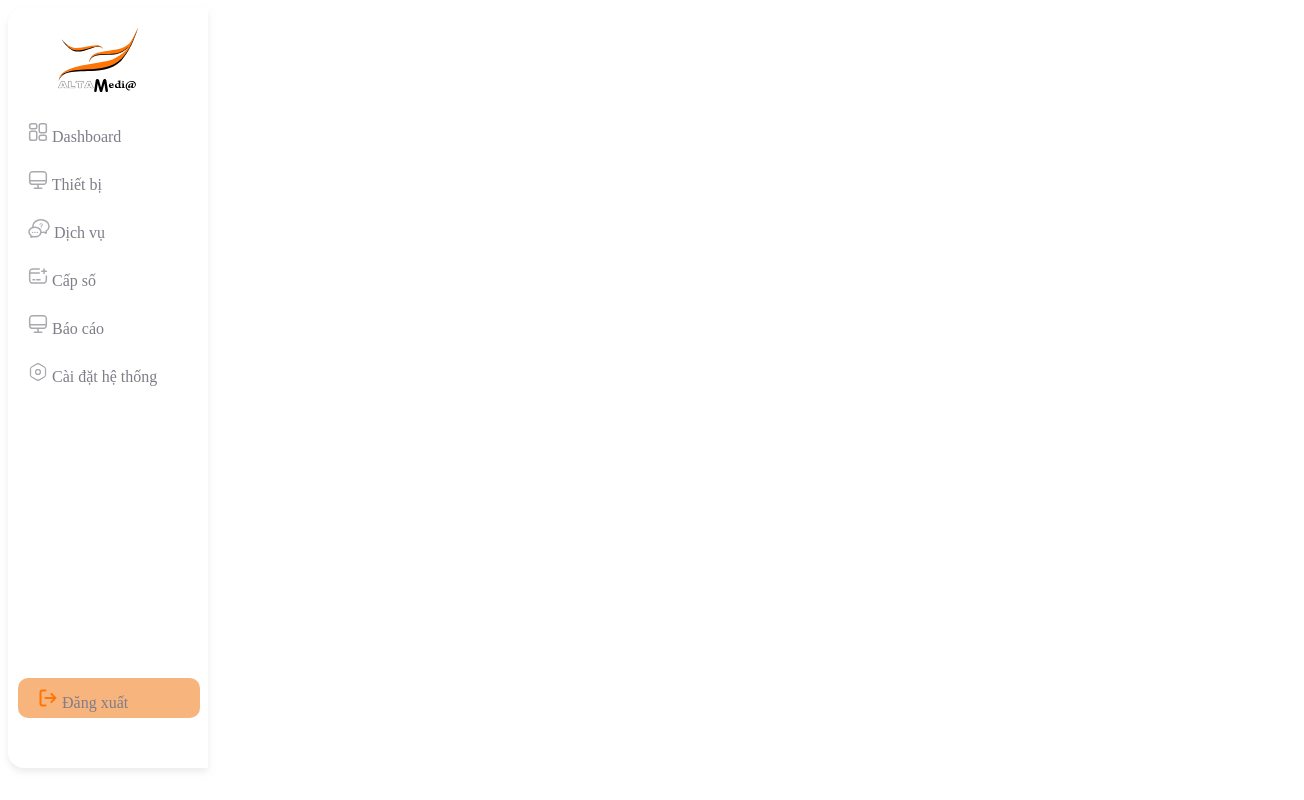
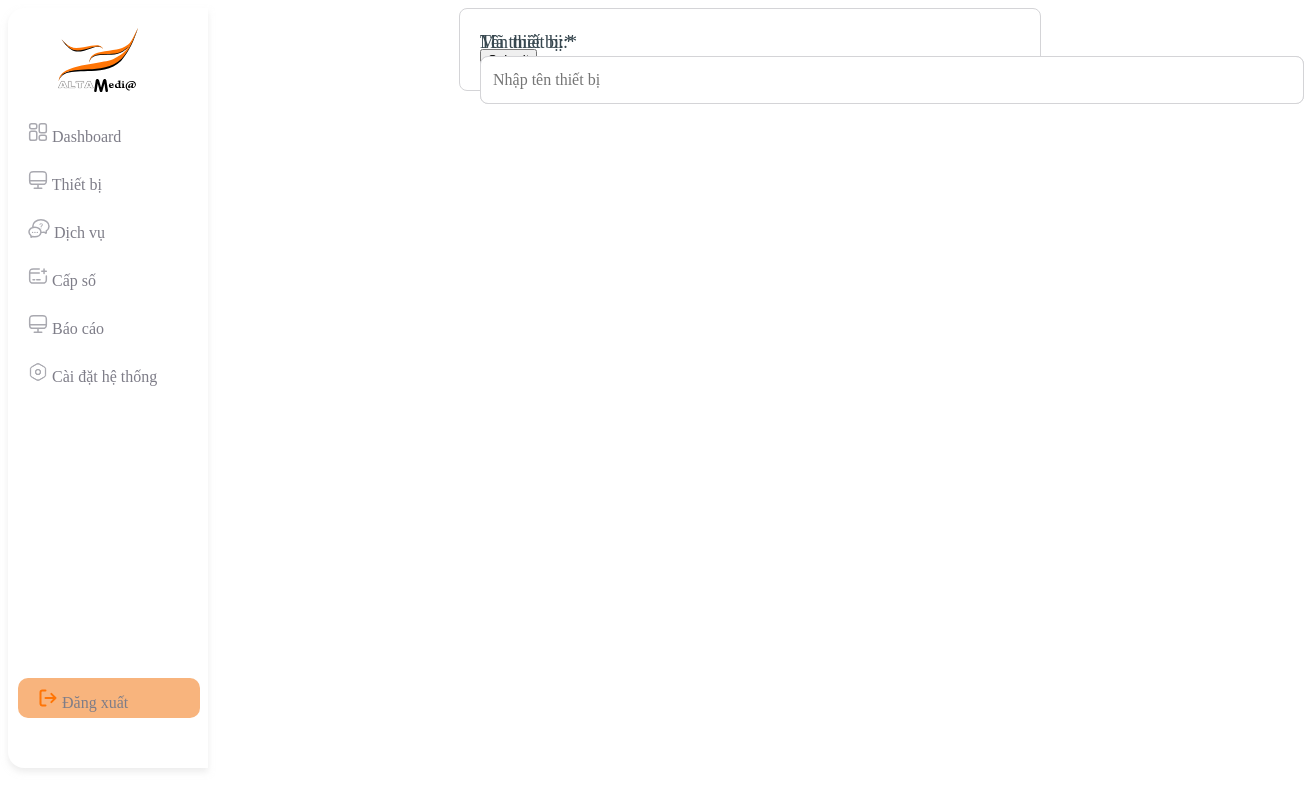
Before and after one commit to NguyenHau1402/QuanLyXepHang, a React (Create React App) app in the folder quanlyxephang/: page /devices/add in a window 1280 px wide. Shown: the whole page, 1304 px wide, since content can reach past the window. Built offline with nearby package versions, Linux system fonts and the light colour scheme.

Commit message:
add something about addBtn MenuBar

```diff
--- a/quanlyxephang/src/components/Button/Button.css
+++ b/quanlyxephang/src/components/Button/Button.css
@@ -16,7 +16,7 @@
 }
 
 .btn-add {
-    position: absolute;
+    position: relative;
     width: 80px;
     height: 94px;
     color: #FF7506;
--- a/quanlyxephang/src/components/Input/Input.css
+++ b/quanlyxephang/src/components/Input/Input.css
@@ -1,6 +1,6 @@
 .containerInput {
     position: absolute;
-    width: 400px;
+
     height: 75px;
     display: flex;
     flex-direction: column;
@@ -17,10 +17,9 @@
     line-height: 27px;
     color: #535261;
     padding-left: 10px;
-    width: 350px;
-    height: 50px;
     position: relative;
 }
+
 
 .input-label {
 
--- a/quanlyxephang/src/components/Input/Input.tsx
+++ b/quanlyxephang/src/components/Input/Input.tsx
@@ -4,12 +4,13 @@ type inputProps = {
     label: string
     placeholder: any
     onChange: any
-
+    style?: React.CSSProperties;
 }
 
 const Input = (props: inputProps) => {
+    const { style = {}, onChange,placeholder, ...otherProps } = props;
     return (
-        <div>
+
             <div className="containerInput">
                 <label className="input-label">{props.label}</label>
                 <input
@@ -17,9 +18,11 @@ const Input = (props: inputProps) => {
                     type="text"
                     placeholder={props.placeholder}
                     onChange={props.onChange}
+                    style={{ ...style}}
+                    {...otherProps}
                 />
             </div>
-        </div>
+
     );
 };
 
--- a/quanlyxephang/src/components/MenuBar/MenuBar.tsx
+++ b/quanlyxephang/src/components/MenuBar/MenuBar.tsx
@@ -7,6 +7,7 @@ import DSDichVu from '../DichVu/DichVu';
 import DSCapSo from '../CapSo/CapSo';
 import DSBaoCao from '../BaoCao/BaoCao';
 import Button1 from '../Button/Button';
+import { AddThietBi } from '../ThietBi/AddThietBi/AddThietBi';
 const MenuBar = () => {
     const [showData, setShowData] = useState(false);
 
@@ -191,16 +192,8 @@ const MenuBar = () => {
 
                     <Routes>
                         <Route path="/" element={<h2>Trang Dashboard</h2>} />
-
                         <Route path="/devices" element={
                             <>
-                                <div className='add-btn'>
-                                    <Link to="/devices/add">
-
-                                        <Button1 type='add' text='Thêm thiết bị'></Button1>
-                                    </Link>
-
-                                </div>
                                 <div className='content-inside'>
                                     <div className='ct-1'>
                                         <h2>Quản lý thiết bị</h2>
@@ -208,17 +201,32 @@ const MenuBar = () => {
                                     <div className='ct-2'>
                                         <DSThietBi></DSThietBi>
                                     </div>
+                                    <div className='ct-3'>
+                                        <div className='add-btn'>
+                                            <Link to="/devices/add">
+                                                <div className='img-add'>
+                                                    <svg
+                                                        xmlns="http://www.w3.org/2000/svg"
+                                                        width={28}
+                                                        height={28}
+                                                        fill="none"
+                                                    >
+                                                        <path
+                                                            fill="#FF9138"
+                                                            d="M18.888 2.333H9.112c-4.247 0-6.779 2.532-6.779 6.779v9.765c0 4.258 2.532 6.79 6.779 6.79h9.765c4.246 0 6.778-2.532 6.778-6.779V9.113c.012-4.247-2.52-6.779-6.767-6.779Zm-.221 12.542h-3.792v3.792a.881.881 0 0 1-.875.875.881.881 0 0 1-.875-.875v-3.792H9.333A.881.881 0 0 1 8.458 14c0-.478.397-.875.875-.875h3.792V9.334c0-.479.397-.875.875-.875s.875.396.875.875v3.791h3.792c.478 0 .875.397.875.875a.881.881 0 0 1-.875.875Z"
+                                                        />
+                                                    </svg>
+                                                </div>
+                                                <Button1 type='add' text='Thêm thiết bị'></Button1>
+
+                                            </Link>
+                                        </div>
+                                    </div>
                                 </div>
                             </>
 
                         } />
                         <Route path="/services" element={<>
-                            <div className='add-btn'>
-                                <Link to="/services/add">
-                                    <Button1 type='add' text='Thêm dịch vụ'></Button1>
-                                </Link>
-
-                            </div>
                             <div className='content-inside'>
                                 <div className='ct-1'>
                                     <h2>Quản lý dịch vụ</h2>
@@ -226,16 +234,32 @@ const MenuBar = () => {
                                 <div className='ct-2'>
                                     <DSDichVu></DSDichVu>
                                 </div>
+                                <div className='ct-3'>
+                                    <div className='add-btn'>
+                                        <Link to="/services/add">
+                                            <div className='img-add'>
+                                                <svg
+                                                    xmlns="http://www.w3.org/2000/svg"
+                                                    width={28}
+                                                    height={28}
+                                                    fill="none"
+
+                                                >
+                                                    <path
+                                                        fill="#FF9138"
+                                                        d="M18.888 2.333H9.112c-4.247 0-6.779 2.532-6.779 6.779v9.765c0 4.258 2.532 6.79 6.779 6.79h9.765c4.246 0 6.778-2.532 6.778-6.779V9.113c.012-4.247-2.52-6.779-6.767-6.779Zm-.221 12.542h-3.792v3.792a.881.881 0 0 1-.875.875.881.881 0 0 1-.875-.875v-3.792H9.333A.881.881 0 0 1 8.458 14c0-.478.397-.875.875-.875h3.792V9.334c0-.479.397-.875.875-.875s.875.396.875.875v3.791h3.792c.478 0 .875.397.875.875a.881.881 0 0 1-.875.875Z"
+                                                    />
+                                                </svg>
+                                            </div>
+                                            <Button1 type='add' text='Thêm dịch vụ'></Button1>
+                                        </Link>
+
+                                    </div>
+                                </div>
                             </div>
                         </>
                         } />
                         <Route path="/numbering" element={<>
-                            <div className='add-btn'>
-                                <Link to="/numbering/add">
-                                    <Button1 type='add' text='Cấp số mới'></Button1>
-                                </Link>
-
-                            </div>
                             <div className='content-inside'>
                                 <div className='ct-1'>
                                     <h2>Quản lý cấp số</h2>
@@ -243,16 +267,32 @@ const MenuBar = () => {
                                 <div className='ct-2'>
                                     <DSCapSo></DSCapSo>
                                 </div>
+                                <div className='ct-3'>
+                                    <div className='add-btn'>
+                                        <Link to="/numbering/add">
+                                            <div className='img-add'>
+                                                <svg
+                                                    xmlns="http://www.w3.org/2000/svg"
+                                                    width={28}
+                                                    height={28}
+                                                    fill="none"
+
+                                                >
+                                                    <path
+                                                        fill="#FF9138"
+                                                        d="M18.888 2.333H9.112c-4.247 0-6.779 2.532-6.779 6.779v9.765c0 4.258 2.532 6.79 6.779 6.79h9.765c4.246 0 6.778-2.532 6.778-6.779V9.113c.012-4.247-2.52-6.779-6.767-6.779Zm-.221 12.542h-3.792v3.792a.881.881 0 0 1-.875.875.881.881 0 0 1-.875-.875v-3.792H9.333A.881.881 0 0 1 8.458 14c0-.478.397-.875.875-.875h3.792V9.334c0-.479.397-.875.875-.875s.875.396.875.875v3.791h3.792c.478 0 .875.397.875.875a.881.881 0 0 1-.875.875Z"
+                                                    />
+                                                </svg>
+                                            </div>
+                                            <Button1 type='add' text='Cấp số mới'></Button1>
+                                        </Link>
+
+                                    </div>
+                                </div>
                             </div>
                         </>
                         } />
                         <Route path="/reports" element={<>
-                            <div className='add-btn'>
-                                <Link to="/devices/add">
-                                    <Button1 type='add' text='Tải về'></Button1>
-                                </Link>
-
-                            </div>
                             <div className='content-inside'>
                                 <div className='ct-1'>
                                     <h2>Quản lý báo cáo</h2>
@@ -260,10 +300,41 @@ const MenuBar = () => {
                                 <div className='ct-2'>
                                     <DSBaoCao></DSBaoCao>
                                 </div>
+                                <div className='ct-3'>
+                                    <div className='add-btn'>
+                                        <Link to="/reports/add">
+                                            <div className='img-add'>
+                                                <svg
+                                                    xmlns="http://www.w3.org/2000/svg"
+                                                    width={28}
+                                                    height={28}
+                                                    fill="none"
+
+                                                >
+                                                    <path
+                                                        fill="#FF9138"
+                                                        d="M18.888 2.333H9.112c-4.247 0-6.779 2.532-6.779 6.779v9.765c0 4.258 2.532 6.79 6.779 6.79h9.765c4.246 0 6.778-2.532 6.778-6.779V9.113c.012-4.247-2.52-6.779-6.767-6.779Zm-.221 12.542h-3.792v3.792a.881.881 0 0 1-.875.875.881.881 0 0 1-.875-.875v-3.792H9.333A.881.881 0 0 1 8.458 14c0-.478.397-.875.875-.875h3.792V9.334c0-.479.397-.875.875-.875s.875.396.875.875v3.791h3.792c.478 0 .875.397.875.875a.881.881 0 0 1-.875.875Z"
+                                                    />
+                                                </svg>
+                                            </div>
+                                            <Button1 type='add' text='Tải về'></Button1>
+                                        </Link>
+
+
+                                    </div>
+                                </div>
                             </div>
                         </>
                         } />
                         <Route path="/system-update" element={<>
+                            <div className='content-inside'>
+                                <div className='ct-1'>
+                                    <h2>Quản lý vai trò</h2>
+                                </div>
+                                <div className='ct-2'>
+
+                                </div>
+                                <div className='ct-3'>
                                     <div className='add-btn'>
                                         <Link to="/system-update/add">
                                             <div className='img-add'>
@@ -280,17 +351,10 @@ const MenuBar = () => {
                                                     />
                                                 </svg>
                                             </div>
-
                                             <Button1 type='add' text='Thêm vai trò'></Button1>
                                         </Link>
 
                                     </div>
-                            <div className='content-inside'>
-                                <div className='ct-1'>
-                                    <h2>Quản lý vai trò</h2>
-                                </div>
-                                <div className='ct-2'>
-
                                 </div>
                             </div>
                         </>
@@ -304,6 +368,7 @@ const MenuBar = () => {
 
                                 </div>
                             </div>} />
+                        <Route path="/devices/add" element={<AddThietBi></AddThietBi>} />
                     </Routes>
                 </div>
             </div>
--- /dev/null
+++ b/quanlyxephang/src/components/ThietBi/AddThietBi/AddThietBi.css
@@ -0,0 +1,15 @@
+.container-ip {
+    display: flex;
+    justify-content: center;
+}
+
+form {
+    width: 540px;
+    padding: 20px;
+    border: 1px solid #D4D4D7;
+    border-radius: 8px;
+}
+
+button[type="submit"] {
+    margin-top: 20px;
+}
--- /dev/null
+++ b/quanlyxephang/src/components/ThietBi/AddThietBi/AddThietBi.tsx
@@ -0,0 +1,49 @@
+import React from 'react'
+import Input from '../../Input/Input'
+import '../AddThietBi/AddThietBi.css'
+export const AddThietBi = () => {
+  return (
+    <div className='container-ip'>
+      <form>
+        <Input
+          text={''}
+          label={'Mã thiết bị:*'}
+          placeholder={'Nhập mã thiết bị'}
+          onChange={undefined}
+          style={{
+            width: '540px',
+            height: '44px',
+            border: '1.5px solid #D4D4D7',
+            borderRadius: '8px',
+            fontSize: '16px',
+            padding: '10px 270px 10px 12px',
+          }}
+        ></Input>
+
+        <Input
+          text={''}
+          label={'Tên thiết bị:*'}
+          placeholder={'Nhập tên thiết bị'}
+          onChange={undefined}
+          style={{
+            width: '540px',
+            height: '44px',
+            border: '1.5px solid #D4D4D7',
+            borderRadius: '8px',
+            fontSize: '16px',
+            padding: '10px 270px 10px 12px',
+          }}
+        ></Input>
+
+        <button type="submit">Submit</button>
+      </form>
+    </div>
+
+  )
+}
+
+<div className='ip-1'>
+  <div className='btn'>
+    <p>avc</p>
+  </div>
+</div>
```
Also changed, not shown: quanlyxephang/src/components/MenuBar/MenuBar.css (+12 -11 lines), quanlyxephang/src/index.tsx (+2 -12 lines). Lines whose indentation alone changed are shown as unchanged.
